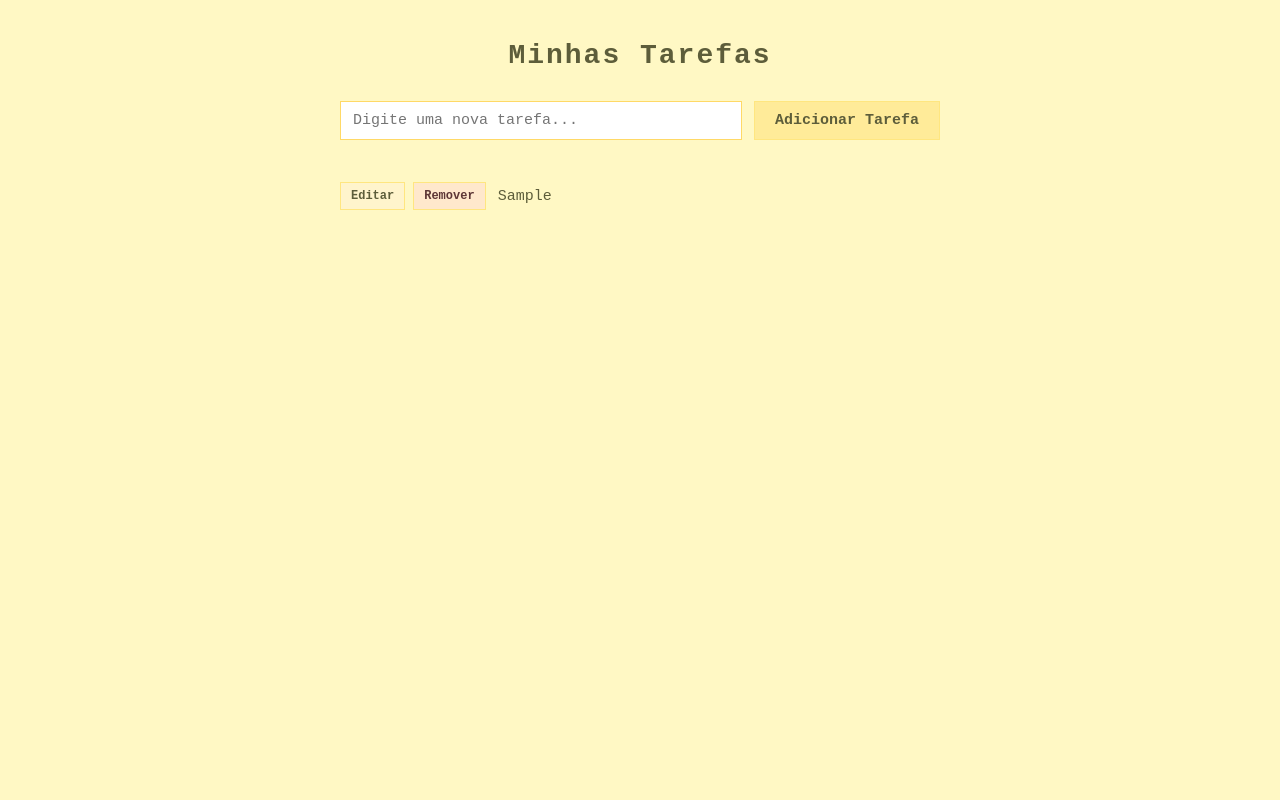
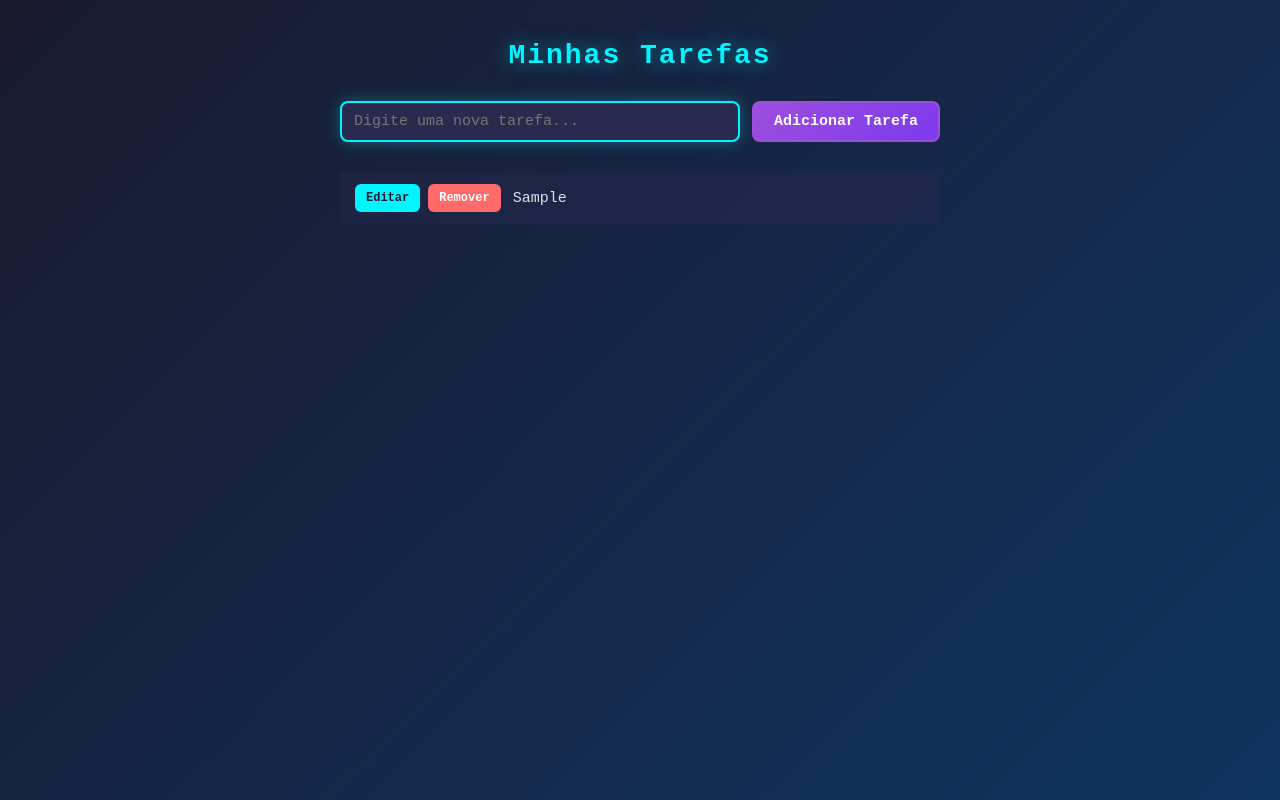
Before and after one commit to Corong0/AV1_1BM---DDW, a plain HTML site: page index.html in a window 1280 px wide. Both pictures are taken after typing "Sample" into the empty fields and a click on the button "Adicionar Tarefa". Drawn offline with Linux system fonts and the light colour scheme.

Commit message:
Update style.css

```diff
--- a/css/style.css
+++ b/css/style.css
@@ -6,7 +6,7 @@
 
 body {
     font-family: 'Courier New', 'IBM Plex Mono', monospace;
-    background-color: #fff8c4;
+    background: linear-gradient(135deg, #1a1a2e 0%, #0f3460 100%);
     min-height: 100vh;
     padding: 40px 20px;
     display: flex;
@@ -20,18 +20,19 @@ body {
 }
 
 h1 {
-    color: #5d5d3a;
+    color: #00f5ff;
     font-size: 28px;
     margin-bottom: 30px;
     text-align: center;
     font-weight: 700;
     letter-spacing: 2px;
+    text-shadow: 0 0 20px rgba(0, 245, 255, 0.5);
 }
 
 /* Mensagem de erro */
 #errorMessage {
     display: none;
-    color: #c41e3a;
+    color: #ff6b6b;
     padding: 8px 0;
     margin: 15px 0;
     font-size: 14px;
@@ -64,34 +65,38 @@ h1 {
 .task-input {
     flex: 1;
     padding: 10px 12px;
-    border: 1px solid #ffe680;
-    border-radius: 0;
+    border: 2px solid #9d4edd;
+    border-radius: 8px;
     font-size: 15px;
     font-family: inherit;
-    background-color: #fff;
-    transition: border-color 0.3s ease;
+    background-color: #2a2a4e;
+    color: #fff;
+    transition: all 0.3s ease;
 }
 
 .task-input:focus {
     outline: none;
-    border-color: #ffd966;
+    border-color: #00f5ff;
+    box-shadow: 0 0 15px rgba(0, 245, 255, 0.3);
 }
 
 .add-btn {
     padding: 10px 20px;
-    background-color: #ffeb99;
-    color: #5d5d3a;
-    border: 1px solid #ffe680;
-    border-radius: 0;
+    background: linear-gradient(135deg, #9d4edd 0%, #7c3aed 100%);
+    color: #fff;
+    border: 2px solid #9d4edd;
+    border-radius: 8px;
     font-size: 15px;
     font-weight: 700;
     font-family: inherit;
     cursor: pointer;
-    transition: all 0.2s ease;
+    transition: all 0.3s ease;
 }
 
 .add-btn:hover {
-    background-color: #ffe066;
+    background: linear-gradient(135deg, #00f5ff 0%, #7c3aed 100%);
+    border-color: #00f5ff;
+    box-shadow: 0 0 20px rgba(157, 78, 221, 0.5);
 }
 
 .add-btn:active {
@@ -108,12 +113,15 @@ h1 {
     display: flex;
     align-items: center;
     gap: 12px;
-    padding: 12px 0;
-    border-bottom: 1px solid #fffacc;
-    transition: opacity 0.2s ease;
+    padding: 12px 15px;
+    border-bottom: 1px solid #3a3a5c;
+    transition: all 0.2s ease;
     word-break: break-word;
-    color: #5d5d3a;
+    color: #e0e0f0;
     font-size: 15px;
+    background-color: rgba(42, 42, 78, 0.4);
+    border-radius: 6px;
+    margin-bottom: 8px;
 }
 
 .task-list li:last-child {
@@ -121,7 +129,8 @@ h1 {
 }
 
 .task-list li:hover {
-    opacity: 0.8;
+    background-color: rgba(42, 42, 78, 0.7);
+    border-color: #00f5ff;
 }
 
 .task-buttons {
@@ -135,8 +144,8 @@ h1 {
 .confirm-btn,
 .cancel-btn {
     padding: 6px 10px;
-    border: 1px solid #ffe680;
-    border-radius: 0;
+    border: 1px solid transparent;
+    border-radius: 6px;
     font-size: 12px;
     font-weight: 600;
     font-family: inherit;
@@ -145,55 +154,62 @@ h1 {
 }
 
 .edit-btn {
-    background-color: #fff4cc;
-    color: #5d5d3a;
+    background-color: #00f5ff;
+    color: #1a1a2e;
 }
 
 .edit-btn:hover {
-    background-color: #ffe680;
+    background-color: #7c3aed;
+    color: #fff;
+    box-shadow: 0 0 10px rgba(0, 245, 255, 0.4);
 }
 
 .remove-btn {
-    background-color: #ffe8cc;
-    color: #5d3636;
+    background-color: #ff6b6b;
+    color: #fff;
 }
 
 .remove-btn:hover {
-    background-color: #ffd966;
+    background-color: #ff5252;
+    box-shadow: 0 0 10px rgba(255, 107, 107, 0.4);
 }
 
 .confirm-btn {
-    background-color: #fffacc;
-    color: #5d5d3a;
+    background-color: #51cf66;
+    color: #1a1a2e;
 }
 
 .confirm-btn:hover {
-    background-color: #ffe680;
+    background-color: #40c057;
+    box-shadow: 0 0 10px rgba(81, 207, 102, 0.4);
 }
 
 .cancel-btn {
-    background-color: #fff9cc;
-    color: #5d5d5d;
+    background-color: #a8a8c0;
+    color: #1a1a2e;
 }
 
 .cancel-btn:hover {
-    background-color: #ffe680;
+    background-color: #969aaf;
+    box-shadow: 0 0 10px rgba(168, 168, 192, 0.4);
 }
 
 /* Input de edição */
 .edit-input {
     flex: 1;
     padding: 8px 10px;
-    border: 1px solid #ffe680;
-    border-radius: 0;
+    border: 2px solid #9d4edd;
+    border-radius: 6px;
     font-size: 15px;
     font-family: inherit;
-    background-color: #fff8c4;
+    background-color: #2a2a4e;
+    color: #fff;
 }
 
 .edit-input:focus {
     outline: none;
-    border-color: #ffd966;
+    border-color: #00f5ff;
+    box-shadow: 0 0 15px rgba(0, 245, 255, 0.3);
 }
 
 /* Responsivo */
```
